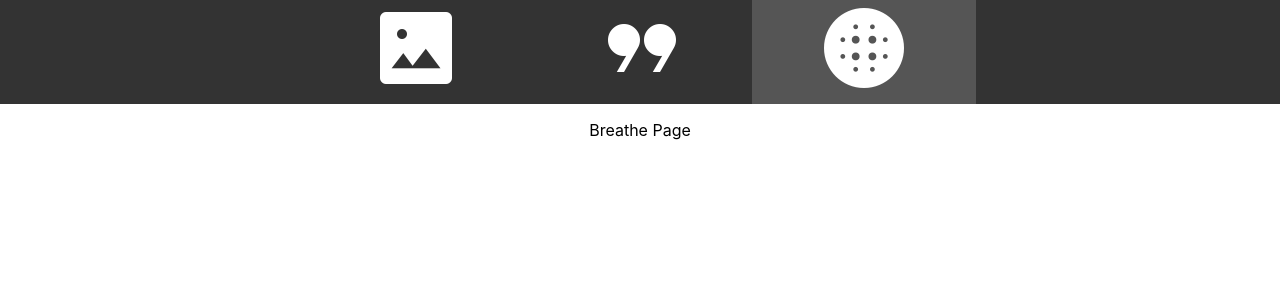
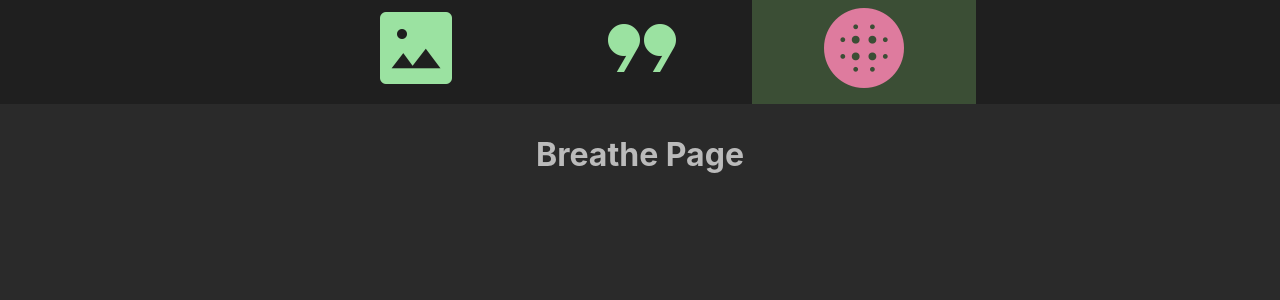
Before and after one commit to dkalnz/project-2, a React (Create React App) app: page /Breathe in a window 1280 px wide. Shown: the top 300 px of the page. Built offline with nearby package versions, Linux system fonts and the light colour scheme.

Commit message:
Update styles

```diff
--- a/src/App.css
+++ b/src/App.css
@@ -4,16 +4,22 @@
 
 body {
 	margin: 0;
+	background-color: rgb(42, 42, 42);
+	color: #bbbbbb;
 }
 
 .container {
 	margin: 1rem;
 	text-align: center;
 }
+.container * {
+	font-size: 2rem;
+	line-height: 1.2em;
+}
 
 nav {
-	background-color: #333;
-	color: white;
+	background-color: rgb(31, 31, 31);
+	color: #9be2a1;
 	display: flex;
 	justify-content: space-between;
 	align-items: stretch;
@@ -45,12 +51,30 @@ nav a {
 	font-variation-settings: 'FILL' 1, 'wght' 400, 'GRAD' 0, 'opsz' 48;
 	font-size: 3em;
 	padding: 0 4rem;
+	color: inherit;
 }
 nav li.active {
-	background-color: #555;
+	background-color: rgb(59, 78, 53);
+	color: rgb(222, 123, 158);
 }
 nav li:hover {
-	background-color: #777;
+	background-color: rgb(89, 118, 80);
+}
+.fade-in {
+	animation: fillin 1s ease 500ms 1;
+	animation-fill-mode: backwards;
+}
+.fade-in-fast {
+	animation: fillin 0.3s ease 200ms 1;
+	animation-fill-mode: backwards;
+}
+@keyframes fillin {
+	from {
+		opacity: 0;
+	}
+	to {
+		opacity: 1;
+	}
 }
 @media only screen and (max-width: 1000px) {
 	.material-symbols-outlined {
--- a/src/pages/Breathe.js
+++ b/src/pages/Breathe.js
@@ -1,3 +1,9 @@
 export default function Breathe() {
-	return <div className='breathe-page'>Breathe Page</div>;
+	return (
+		<>
+			<div className='breathe-page fade-in-fast'>
+				<h3>Breathe Page</h3>
+			</div>
+		</>
+	);
 }
--- a/src/pages/DisplayBox.js
+++ b/src/pages/DisplayBox.js
@@ -7,7 +7,7 @@ const DisplayBox = ({ quote }) => {
 	return (
 		<div className='box'>
 			<div className='content'>
-				<p>{quote}</p>
+				<p className='fade-in'>{quote}</p>
 			</div>
 		</div>
 	);
--- a/src/pages/Gallery.js
+++ b/src/pages/Gallery.js
@@ -1,3 +1,9 @@
 export default function Gallery() {
-	return <div className='gallery-page'>Gallery Page</div>;
+	return (
+		<>
+			<div className='gallery-page  fade-in-fast'>
+				<h3>Gallery Page</h3>
+			</div>
+		</>
+	);
 }
--- a/src/pages/Quotes.js
+++ b/src/pages/Quotes.js
@@ -24,8 +24,8 @@ function Quotes() {
 	}
 
 	return (
-		<div>
-			<h2>Quotes Page</h2>
+		<div className='quotes-page fade-in-fast'>
+			<h3>Quotes Page</h3>
 			<DisplayBox quote={quote} />
 		</div>
 	);
```
